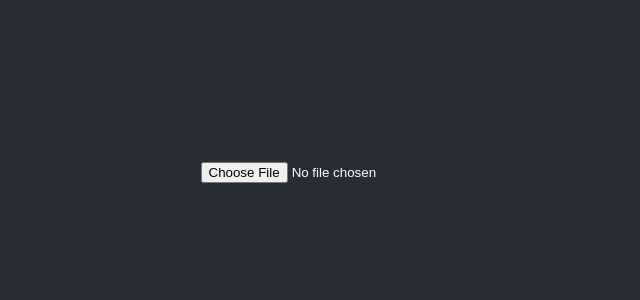
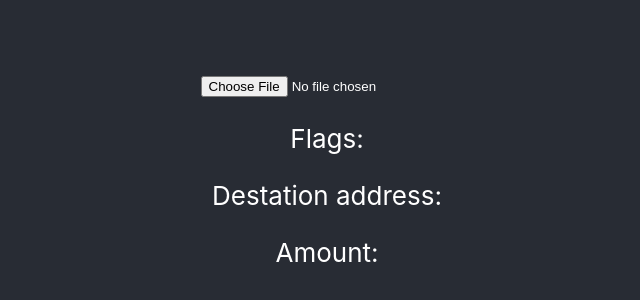
Before and after one commit to ton-defi-org/boc-parser, a React (Create React App) app: page / in a window 1280 px wide. Shown: the part 194-494 px from the top of the page, without its empty margins (313-953 px from the left). Built offline with nearby package versions, Linux system fonts and the light colour scheme.

Commit message:
added changes

```diff
--- a/src/App.js
+++ b/src/App.js
@@ -1,4 +1,5 @@
 import { useCallback, useRef } from 'react';
+import BigNumber from "bignumber.js";
 import './App.css';
 
 const Cell = require("ton").Cell
@@ -23,12 +24,11 @@ function App() {
                     const slice = myCell[0].beginParse();
                     const cellRef = slice.readRef();
                     const flags = cellRef.readUint(6);  // flags
-                    let address = cellRef.readAddress();  // destation address
-                    let amount = cellRef.readCoins()   // amount
-                    const result = flags.toString(16) + '\n' +
-                    address.toFriendly() + '\n' +
-                    amount.toString(10)
-                    document.getElementById('output').textContent = result;
+                    let destAddress = cellRef.readAddress().toFriendly();  // destation address
+                    let amount = cellRef.readCoins().toString(10)   // amount
+                    document.getElementById('flags').textContent = flags;
+                    document.getElementById('dest').textContent = destAddress;
+                    document.getElementById('amount').textContent = new BigNumber(amount).dividedBy('1e9').toFormat(4);
                 }
         fr.readAsArrayBuffer(file.current.files[0]);
     }, []);
@@ -38,7 +38,9 @@ function App() {
             <header className="App-header">
                 <div>
                     <input ref={file} type="file" onChange={onFileChange}></input>
-                    <pre id="output"></pre>
+                    <p>Flags: <pre id="flags"></pre></p>
+                    <p>Destation address: <pre id="dest"></pre></p>
+                    <p>Amount: <pre id="amount"></pre></p>
                 </div>
                 <p>
 
```
Also changed, not shown: package.json (+4 -3 lines), 12 other files (tests, documents, lock files or other folders).
